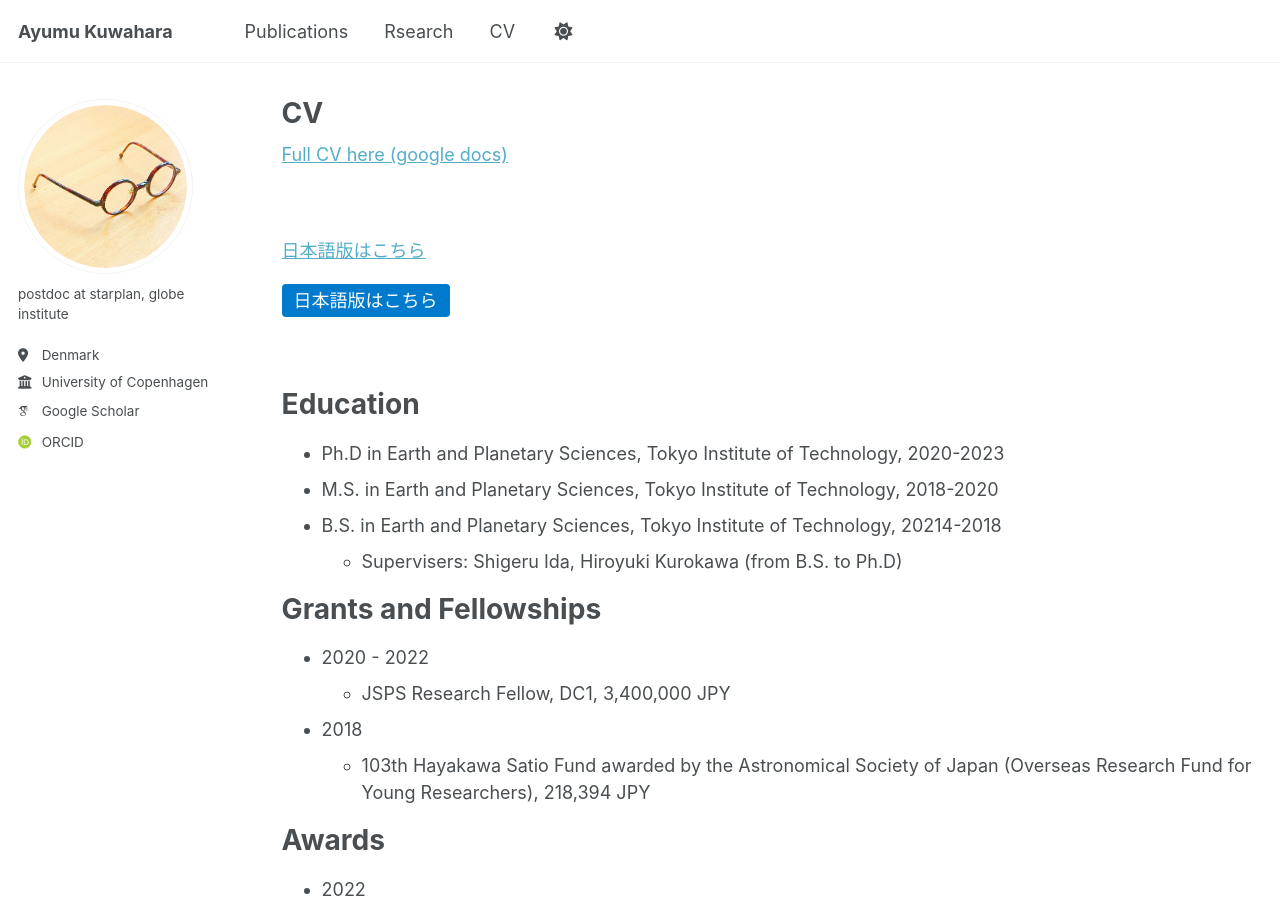
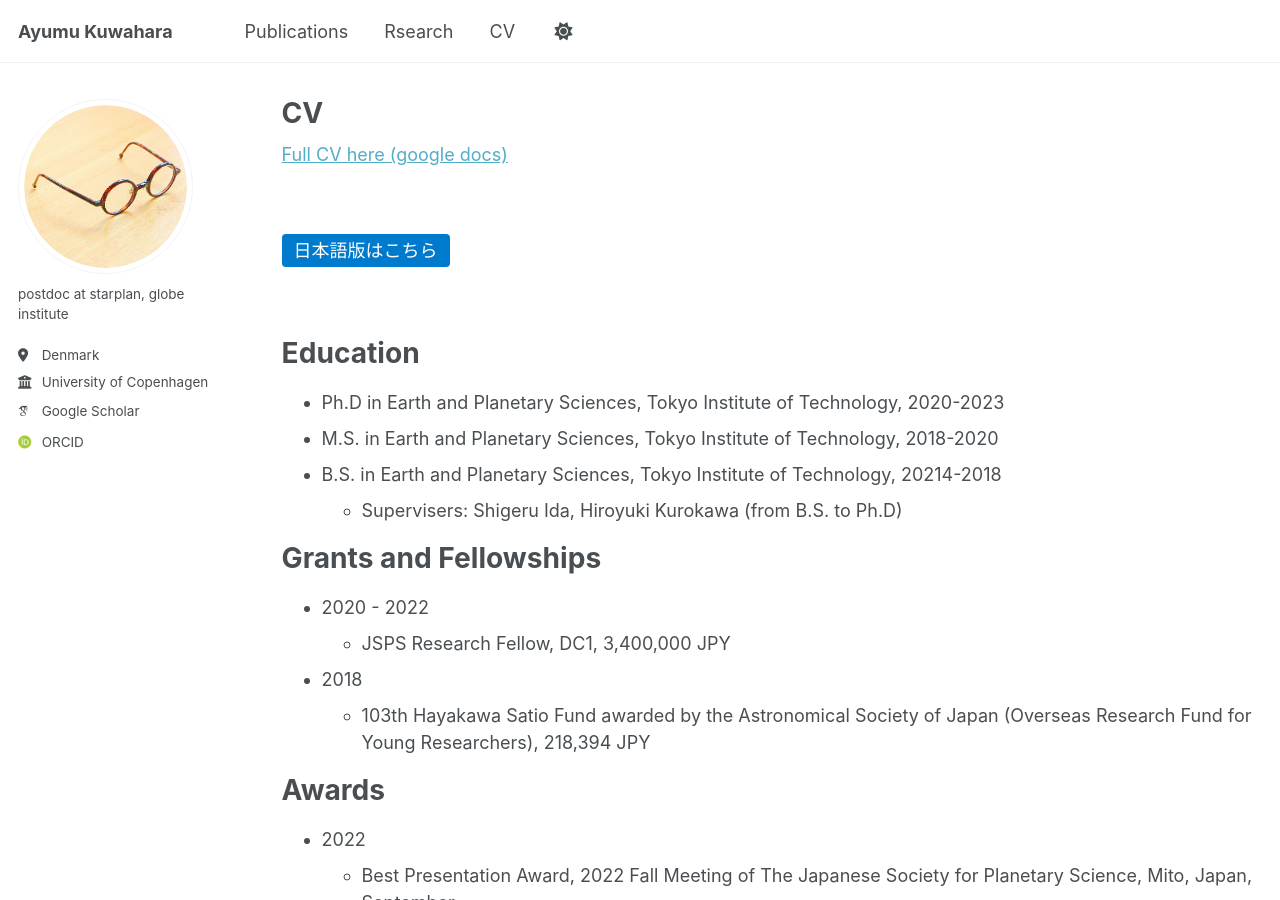
Before and after one commit to AyumuKuwahara/ayumukuwahara.github.io, a Jekyll site: the page built from _pages/cv.md, in a window 1280 px wide and 900 px high. Built offline with Jekyll 4.4.1, drawn with Linux system fonts in a browser that asks for light colours; some web fonts are replaced.

Commit message:
Update cv.md

```diff
--- a/_pages/cv.md
+++ b/_pages/cv.md
@@ -13,7 +13,6 @@ redirect_from:
 
 <br>
 
-[日本語版はこちら](/ja/cv/)
 <p><a href="/ja/cv/" style="padding: 6px 12px; background-color: #007ACC; color: white; border-radius: 4px; text-decoration: none;">
 日本語版はこちら
 </a></p>
```
